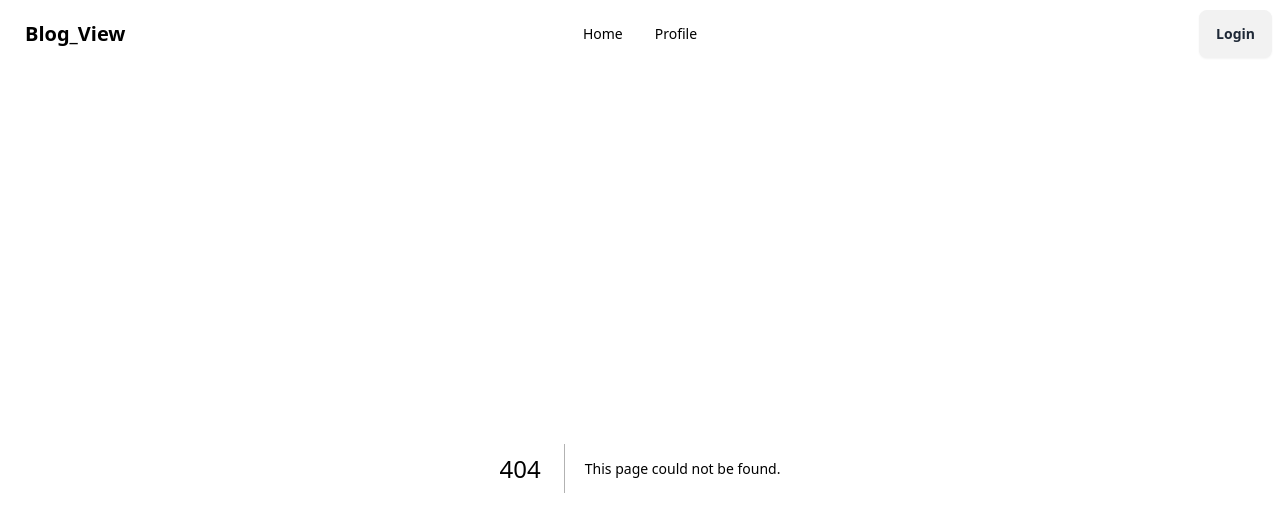
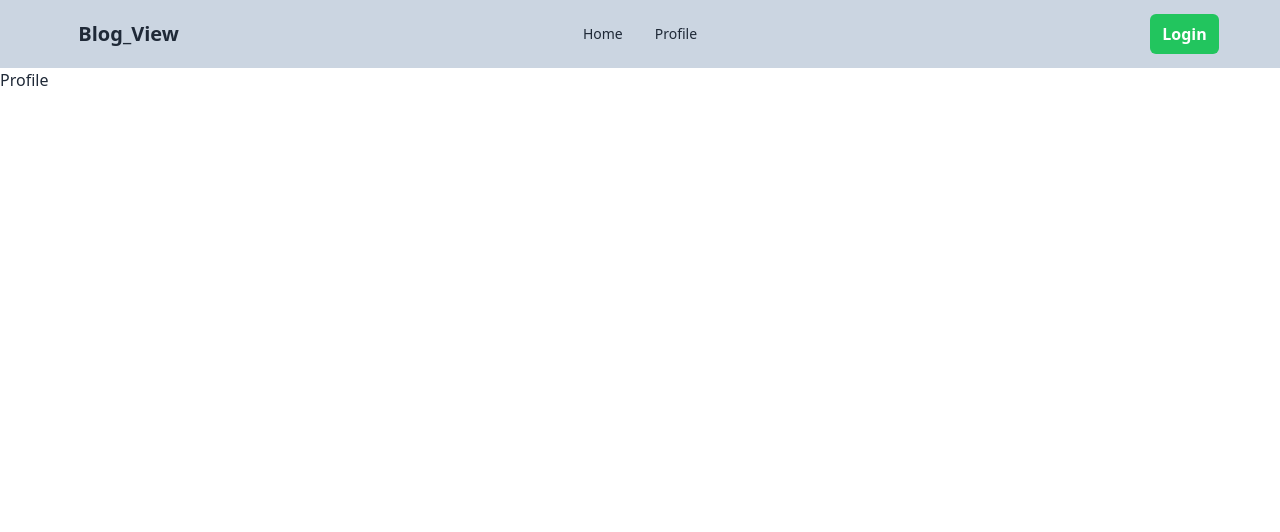
Before and after one commit to Bikram1Biswas2/first-nextjs-assignment, a Next.js app: page /profile in a window 1280 px wide. Before the commit this address had no page. Shown: the top 532 px of the page. Built offline with nearby package versions, Linux system fonts and the light colour scheme; no server answers.

Commit message:
aunthetication done

```diff
--- a/package.json
+++ b/package.json
@@ -9,6 +9,7 @@
     "lint": "next lint"
   },
   "dependencies": {
+    "@kinde-oss/kinde-auth-nextjs": "^2.4.6",
     "next": "15.1.6",
     "react": "^19.0.0",
     "react-dom": "^19.0.0"
--- /dev/null
+++ b/src/app/api/auth/[kindeAuth]/route.js
@@ -0,0 +1,2 @@
+import {handleAuth} from "@kinde-oss/kinde-auth-nextjs/server";
+export const GET = handleAuth();
--- a/src/app/page.js
+++ b/src/app/page.js
@@ -2,8 +2,8 @@ import Image from "next/image";
 
 export default function Home() {
   return (
-    <div className="grid grid-rows-[20px_1fr_20px] items-center justify-items-center min-h-screen p-8 pb-20 gap-16 sm:p-20 font-[family-name:var(--font-geist-sans)]">
-
+    <div className="">
+      Home
     </div>
   );
 }
--- /dev/null
+++ b/src/app/profile/page.jsx
@@ -0,0 +1,11 @@
+
+
+const Profile = () => {
+    return (
+        <div>
+            Profile
+        </div>
+    );
+};
+
+export default Profile;
--- a/src/components/Navbar.jsx
+++ b/src/components/Navbar.jsx
@@ -1,16 +1,23 @@
 import Link from "next/link";
+import { getKindeServerSession } from '@kinde-oss/kinde-auth-nextjs/server';
 
 
-const Navbar = () => {
 
-    const links = <>
+const Navbar = async() => {
+
+  const {getUser} = getKindeServerSession();
+    const user = await getUser();
+    console.log(user)
+
+    const links =
+    <>
      <li><Link href={'/'}>Home</Link></li>
      <li><Link href={'/profile'}>Profile</Link></li>
-
     </>
 
     return (
-        <div className="navbar bg-base-100">
+<div className="bg-slate-300">
+<div className="navbar w-11/12 mx-auto">
   <div className="navbar-start">
     <div className="dropdown">
       <div tabIndex={0} role="button" className="btn btn-ghost lg:hidden">
@@ -41,8 +48,19 @@ const Navbar = () => {
     </ul>
   </div>
   <div className="navbar-end">
-    <a className="btn">Login</a>
+  {
+            user ? <>
+              <Link className='px-3 py-2 font-semibold rounded-md bg-orange-500 text-white' href='/api/auth/logout'>
+            Logout
+            </Link>
+            </> : <>
+                <Link className='px-3 py-2 font-semibold rounded-md bg-green-500 text-white' href="/api/auth/login">
+            Login
+            </Link>
+            </>
+            }
   </div>
+</div>
 </div>
     );
 };
```
Also changed, not shown: 1 other file (tests, documents, lock files or other folders).
